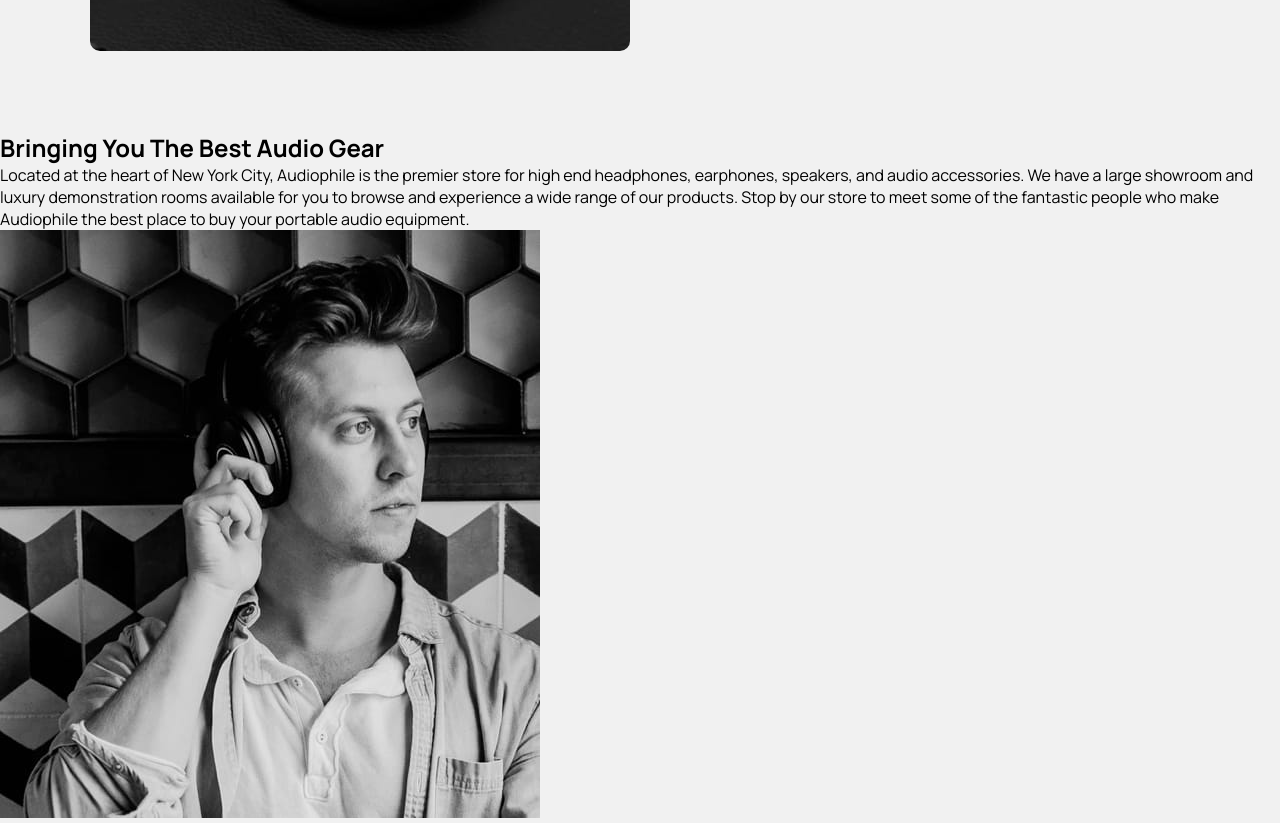
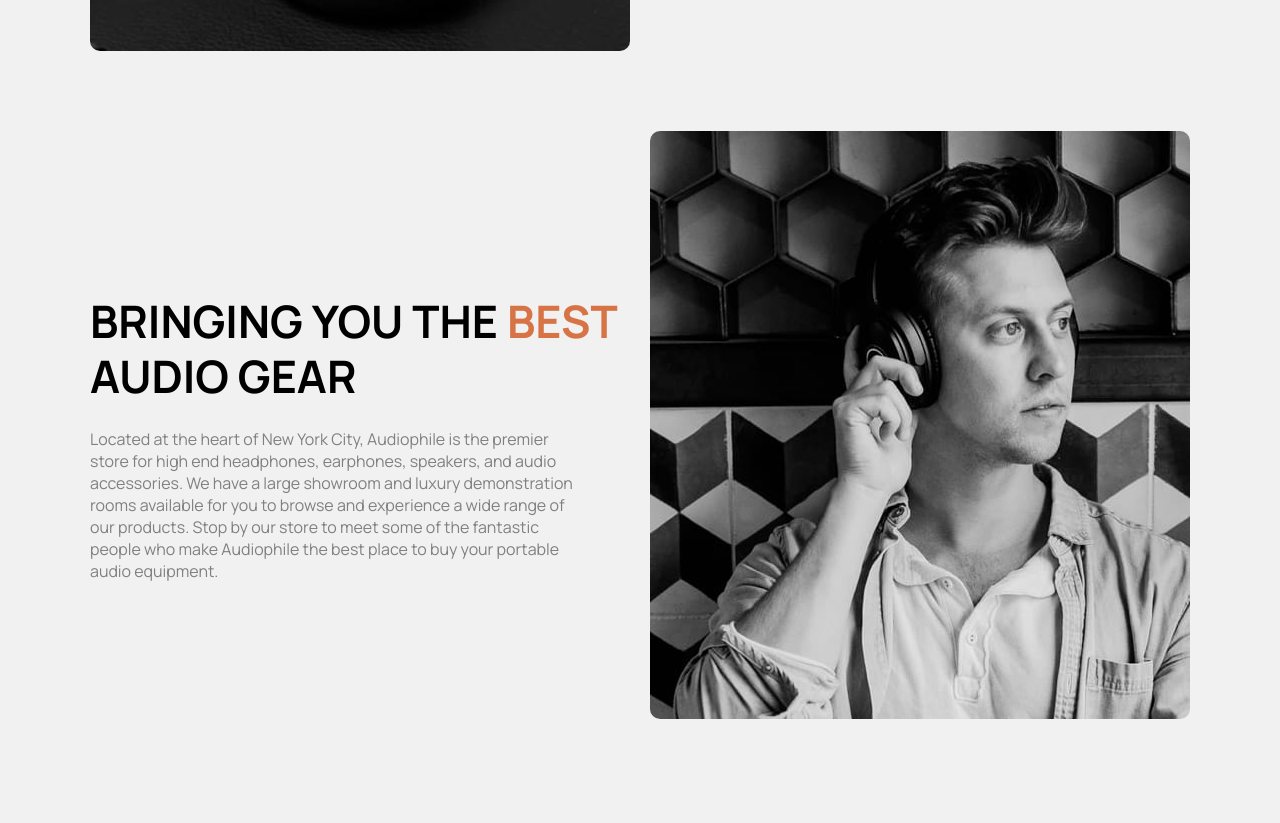
Before and after one commit to JEKO10/Audiophile, a React (Create React App) app: page / in a window 1280 px wide. Shown: the part 2480-3303 px from the top of the page. After the commit the page ends 3279 px from the top, so only its background shows below. Built offline with nearby package versions, Linux system fonts and the light colour scheme.

Commit message:
About component finished

```diff
--- a/src/components/About.jsx
+++ b/src/components/About.jsx
@@ -5,7 +5,9 @@
   return (
     <section className="about">
       <div>
-        <h1>Bringing You The Best Audio Gear</h1>
+        <h1>
+          Bringing You The <span>Best</span> Audio Gear
+        </h1>
         <p>
           Located at the heart of New York City, Audiophile is the premier store
           for high end headphones, earphones, speakers, and audio accessories.
--- a/src/index.css
+++ b/src/index.css
@@ -140,7 +140,7 @@
 }
 
 .recommend button a {
-  color: rgba(0, 0, 0, 0.5);
+  color: #00000080;
   text-decoration: none;
   font-weight: 700;
   transition: all 500ms ease;
@@ -270,3 +270,32 @@
 .collage .third img {
   border-radius: 10px;
 }
+
+.about {
+  max-width: 1100px;
+  margin: 0 auto 5rem auto;
+  display: flex;
+  justify-content: center;
+  align-items: center;
+  border-radius: 10px;
+}
+
+.about h1 {
+  font-size: 2.8rem;
+  line-height: 55px;
+  text-transform: uppercase;
+  padding: 25px 0;
+}
+
+.about h1 span {
+  color: #d77344;
+}
+
+.about p {
+  max-width: 500px;
+  color: #808080;
+}
+
+.about img {
+  border-radius: 10px;
+}
```
